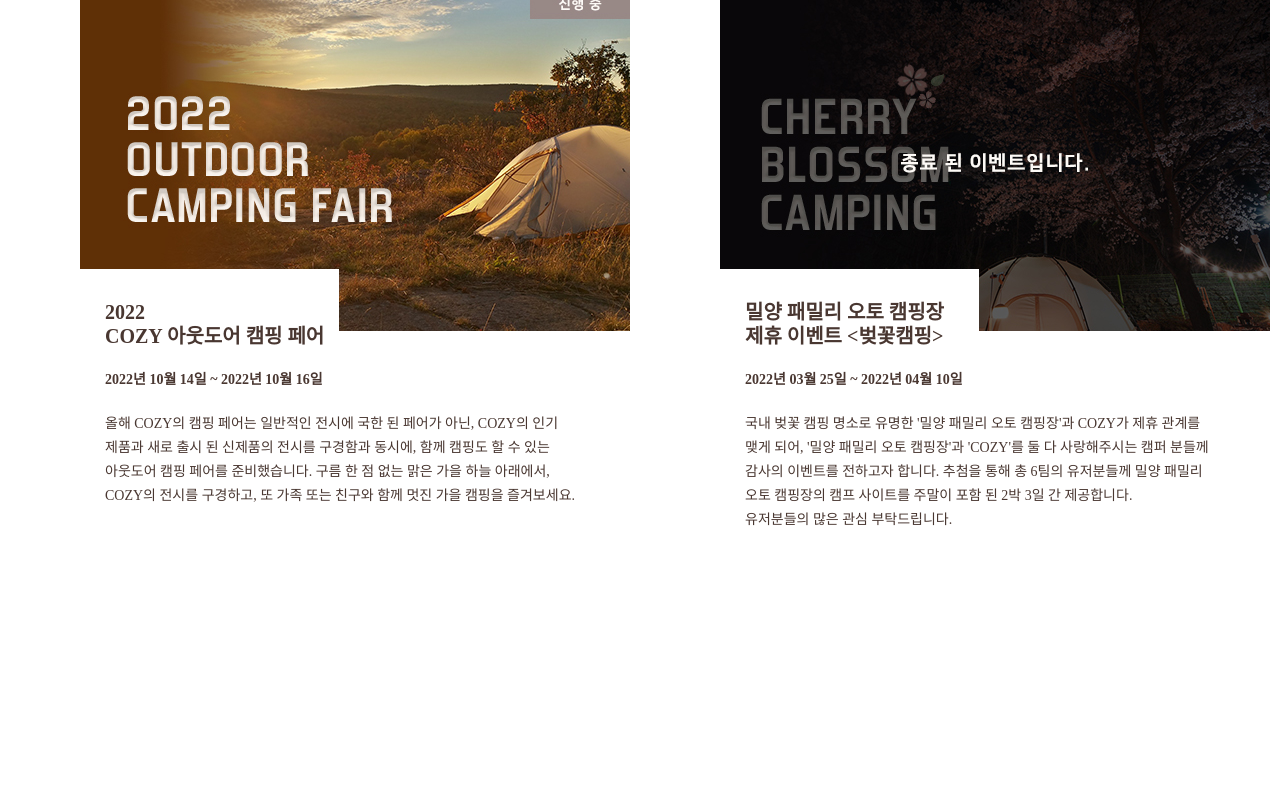
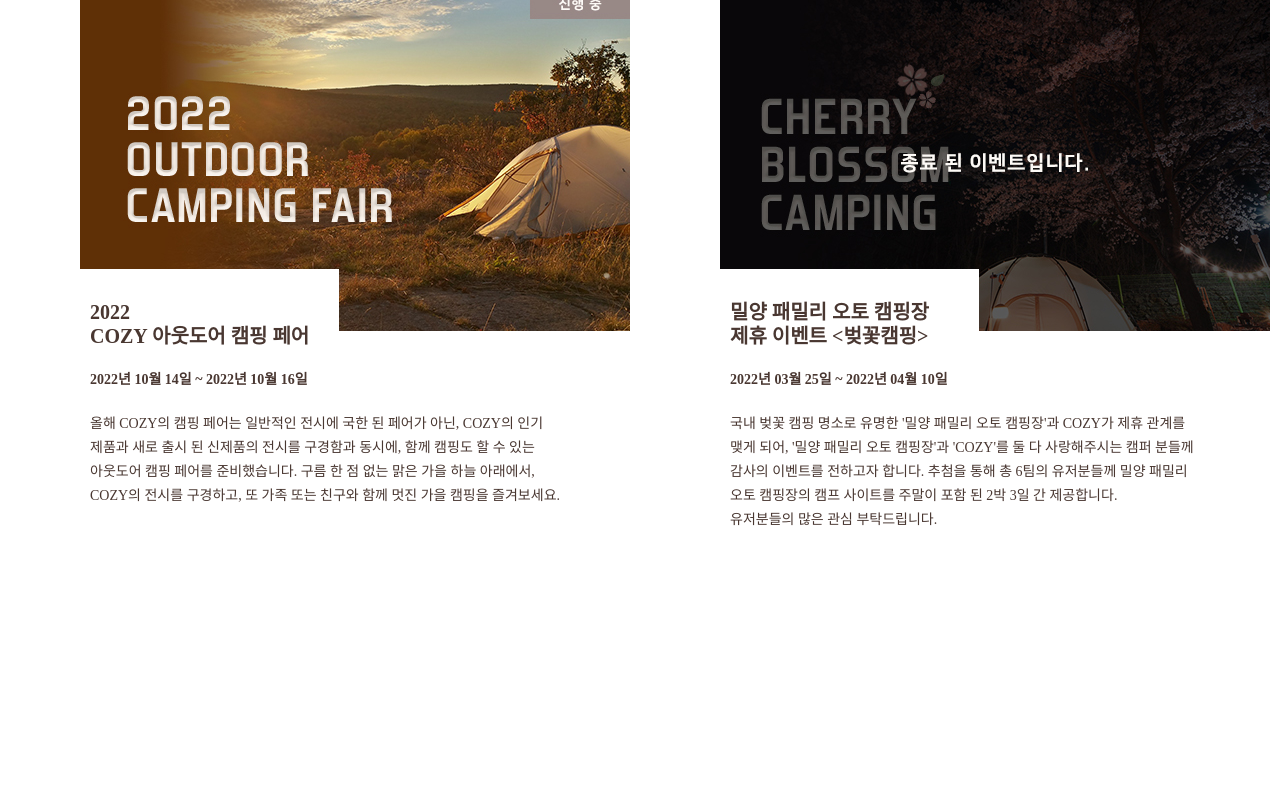
Before and after one commit to keeponraining/cozy, a plain HTML site: page special.html in a window 1280 px wide. Shown: the part 1592-2392 px from the top of the page. Drawn offline with nearby package versions, Linux system fonts and the light colour scheme.

Commit message:
Add files via upload

```diff
--- a/sub_style.css
+++ b/sub_style.css
@@ -538,7 +538,7 @@
 .event_txt3{
     position: absolute;
     top: 10%;
-    left: 25px;
+    left: 10px;
 }
 .event_txt3>h1{
     font-size: 20px;
@@ -555,7 +555,7 @@
 .event_txt4{
     position: absolute;
     top: 10%;
-    left: 25px;
+    left: 10px;
 }
 .event_txt4>h1{
     font-size: 20px;
```
